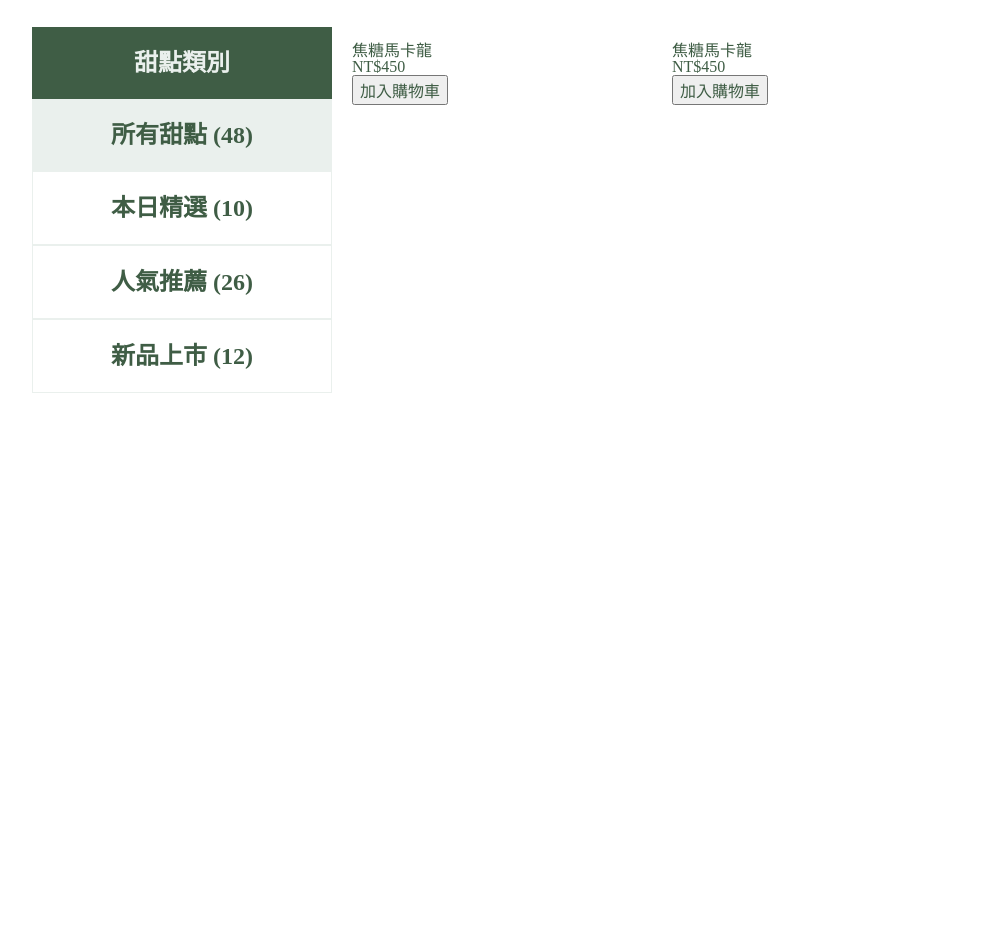
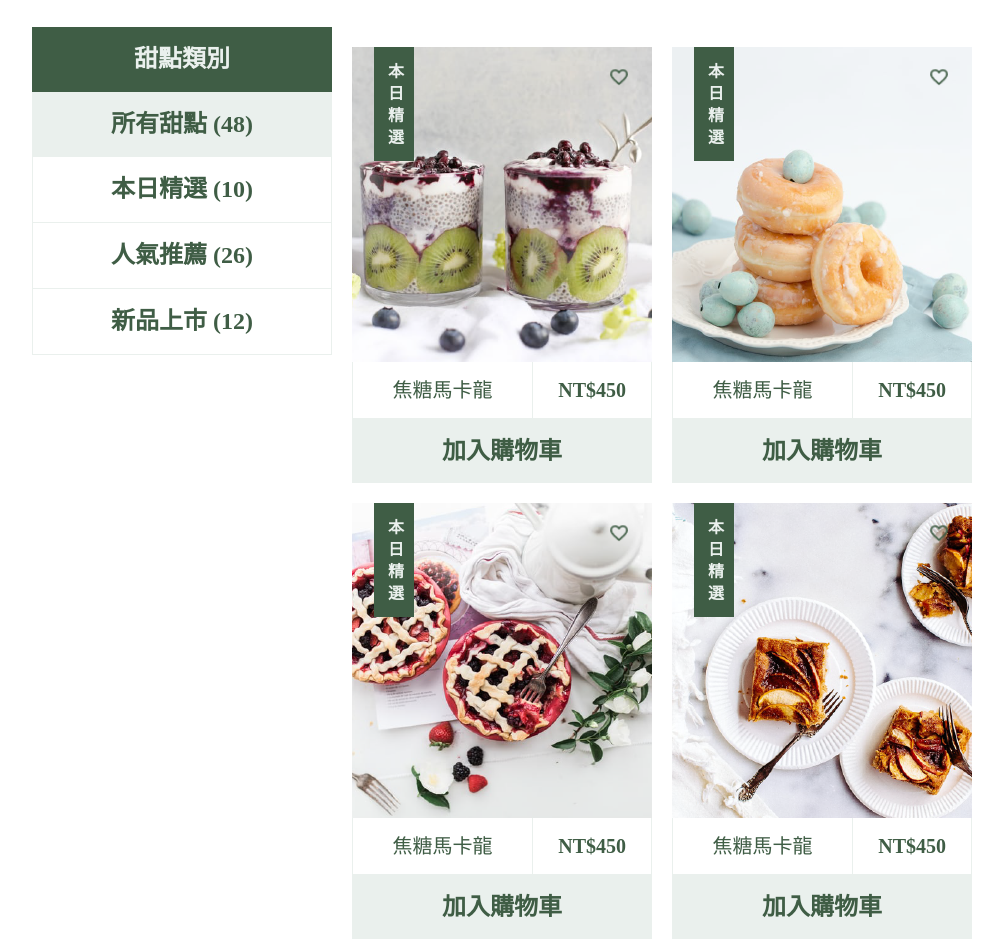
Before and after one commit to jonyworker/HexMissoin1-Product_List, a plain HTML site: page index.html in a window 1280 px wide. Shown: the part 640-1592 px from the top of the page, without its empty margins (128-1131 px from the left). Before the commit the page ends 1033 px from the top, so only its background shows below. Drawn offline with Linux system fonts and the light colour scheme.

Commit message:
productlist結束

```diff
--- a/index.html
+++ b/index.html
@@ -76,9 +76,42 @@
           </section>
           <!-- product-list-section -->
           <ul class="product-list">
+            <!-- 1st -->
             <li class="list-item">
-              <div class="item-img">
-                <img src="#" alt="">
+              <div class="img-area">
+                <h3 class="img-text">本日精選</h3>
+                <div class="item-img">
+                  <img src="./images/p-1.png" alt="">
+                </div>
+                <button class="favorite-icon">
+                  <div>
+                    <img src="./images/favorite_border.png" alt="">
+                  </div>
+                </button>
+              </div>
+
+              <div class="item-text">
+                <p class="product-name">
+                  焦糖馬卡龍
+                </p>
+                <p class="product-price">
+                  NT$450
+                </p>
+              </div>
+              <button class="btn add-to-cart">加入購物車</button>
+            </li>
+            <!-- 2nd -->
+            <li class="list-item">
+              <div class="img-area">
+                <h3 class="img-text">本日精選</h3>
+                <div class="item-img">
+                  <img src="./images/p-2.png" alt="">
+                </div>
+                <button class="favorite-icon">
+                  <div>
+                    <img src="./images/favorite_border.png" alt="">
+                  </div>
+                </button>
               </div>
               <div class="item-text">
                 <p class="product-name">
@@ -88,12 +121,20 @@
                   NT$450
                 </p>
               </div>
-              <button class="btn">加入購物車</button>
+              <button class="btn add-to-cart">加入購物車</button>
             </li>
-
+            <!-- 3rd -->
             <li class="list-item">
-              <div class="item-img">
-                <img src="#" alt="">
+              <div class="img-area">
+                <h3 class="img-text">本日精選</h3>
+                <div class="item-img">
+                  <img src="./images/p-3.png" alt="">
+                </div>
+                <button class="favorite-icon">
+                  <div>
+                    <img src="./images/favorite_border.png" alt="">
+                  </div>
+                </button>
               </div>
               <div class="item-text">
                 <p class="product-name">
@@ -103,7 +144,76 @@
                   NT$450
                 </p>
               </div>
-              <button class="btn">加入購物車</button>
+              <button class="btn add-to-cart">加入購物車</button>
+            </li>
+            <!-- 4th -->
+            <li class="list-item">
+              <div class="img-area">
+                <h3 class="img-text">本日精選</h3>
+                <div class="item-img">
+                  <img src="./images/p-4.png" alt="">
+                </div>
+                <button class="favorite-icon">
+                  <div>
+                    <img src="./images/favorite_border.png" alt="">
+                  </div>
+                </button>
+              </div>
+              <div class="item-text">
+                <p class="product-name">
+                  焦糖馬卡龍
+                </p>
+                <p class="product-price">
+                  NT$450
+                </p>
+              </div>
+              <button class="btn add-to-cart">加入購物車</button>
+            </li>
+            <!-- 5th -->
+            <li class="list-item">
+              <div class="img-area">
+                <h3 class="img-text">本日精選</h3>
+                <div class="item-img">
+                  <img src="./images/p-5.png" alt="">
+                </div>
+                <button class="favorite-icon">
+                  <div>
+                    <img src="./images/favorite_border.png" alt="">
+                  </div>
+                </button>
+              </div>
+              <div class="item-text">
+                <p class="product-name">
+                  焦糖馬卡龍
+                </p>
+                <p class="product-price">
+                  NT$450
+                </p>
+              </div>
+              <button class="btn add-to-cart">加入購物車</button>
+            </li>
+            <!-- 6th -->
+            <li class="list-item">
+              <div class="img-area">
+                <h3 class="img-text">本日精選</h3>
+                <div class="item-img">
+                  <img src="./images/p-6.png" alt="">
+                </div>
+                <button class="favorite-icon">
+                  <div>
+                    <img src="./images/favorite_border.png" alt="">
+                  </div>
+                </button>
+              </div>
+              <div class="item-text">
+                <p class="product-name">
+                  焦糖馬卡龍
+                </p>
+                <p class="product-price">
+                  NT$450
+                </p>
+              </div>
+              <button class="btn add-to-cart">加入購物車</button>
             </li>
           </ul>
 
--- a/scss/_base.scss
+++ b/scss/_base.scss
@@ -1,12 +1,15 @@
-:root {
-  --color-primary: #3F5D45;
-  --color-secondary: #EAF0ED;
-}
+$color-primary:#3F5D45;
+$color-secondary: #EAF0ED;
 
 * {
   /* outline: 1px solid green; */
   color: var(--color-primary);
   font-size: 16px;
+  box-sizing: border-box;
+}
+button {
+  padding: 0;
+  margin: 0;
 }
 
 img {
--- a/scss/_index.scss
+++ b/scss/_index.scss
@@ -1,4 +1,3 @@
-
 
 .container {
   width: 960px;
@@ -28,7 +27,6 @@
   }
 }
 
-
 /* banner section */
 .banner-section {
   margin-bottom: 60px;
@@ -36,7 +34,6 @@
     display: none;
   }
 }
-
 
 /* product section */
 .product-content {
@@ -49,9 +46,9 @@
   h2 {
     font-size: 24px;
     font-weight: 600;
-    line-height: 40px;
-    color: var(--color-secondary);
-    background-color: var(--color-primary);
+    line-height: 33px;
+    color: $color-secondary;
+    background-color: $color-primary;
     padding: 16px;
     text-align: center;
   }
@@ -60,17 +57,18 @@
       display: block;
       font-size: 24px;
       font-weight: 600;
-      line-height: 40px;
+      line-height: 33px;
       padding: 16px;
       text-align: center;
-      color: var(--color-primary);
+      color: $color-primary;
       background-color: #fff;
-      border: 1px solid var(--color-secondary);
+      border: 1px solid $color-secondary;
+      border-top: none;
     }
     &.active a,
     &.active a span {
-      background-color: var(--color-secondary);
-      color: var(--color-primary);
+      background-color: $color-secondary;
+      color: $color-primary;
       border: none;
     }
   }
@@ -80,13 +78,76 @@
 /* product-list */
 .product-list {
   display: flex;
+  flex-wrap: wrap;
   width: 620px;
   .list-item:nth-of-type(odd) {
     margin-right: 20px;
   }
   .list-item {
     width: 300px;
-    // background-color: #f00;
+    margin-top: 20px;
+  }
+  .img-area {
+    position: relative;
+    h3 {
+      position: absolute;
+      display: block;
+      top: 0;
+      left: 22px;
+      font-size: 16px;
+      line-height: 20px;
+      font-weight: 600;
+      letter-spacing: 6px;
+      color: $color-secondary;
+      padding: 16px 10px 10px;
+      writing-mode: vertical-lr;
+      background-color: $color-primary
+    }
+    .favorite-icon {
+      position: absolute;
+      top: 19px;
+      right: 22px;
+      width: 22px;
+      background-color: transparent;
+      border: none;
+      cursor: pointer;
+      img {
+        width: 100%;
+      }
+    }
+  }
+  .item-text {
+    display: flex;
+    .product-name {
+      flex: 1;
+      border-left: 1px solid $color-secondary;
+    }
+    p {
+      padding: 14px 25px;
+      border-right: 1px solid $color-secondary;
+      font-size: 20px;
+      line-height: 28px;
+      font-weight: 300;
+      color: $color-primary;
+      text-align: center;
+    }
+    .product-price {
+      font-weight: 600;
+    }
+  }
+  .btn {
+    &.add-to-cart{
+      width: 100%;
+      padding: 16px;
+      font-size: 24px;
+      line-height: 33px;
+      font-weight: 600;
+      letter-spacing: 0;
+      border: none;
+      color: $color-primary;
+      background-color: $color-secondary;
+      cursor: pointer;
+    }
+  }
 
-  }
 }
```
Also changed, not shown: css/all.css, dist/all.min.css, 2 other files.
